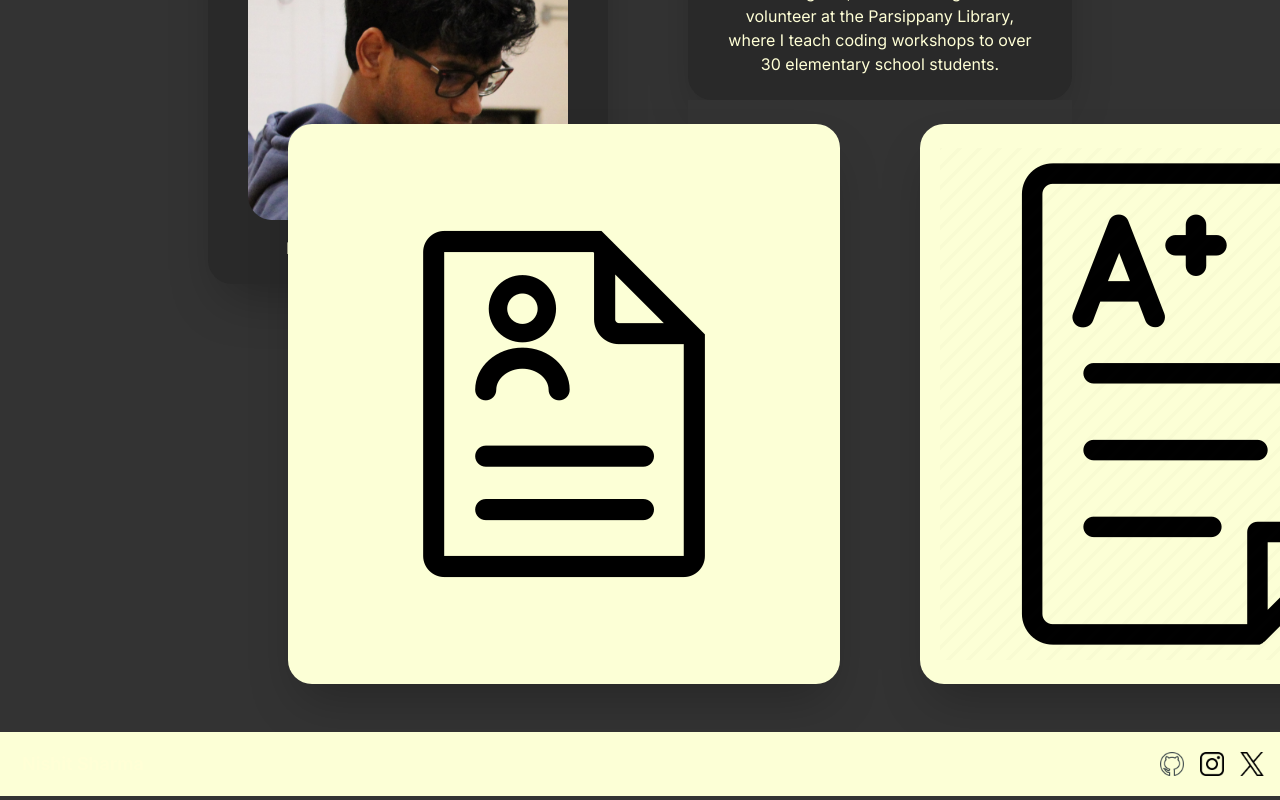
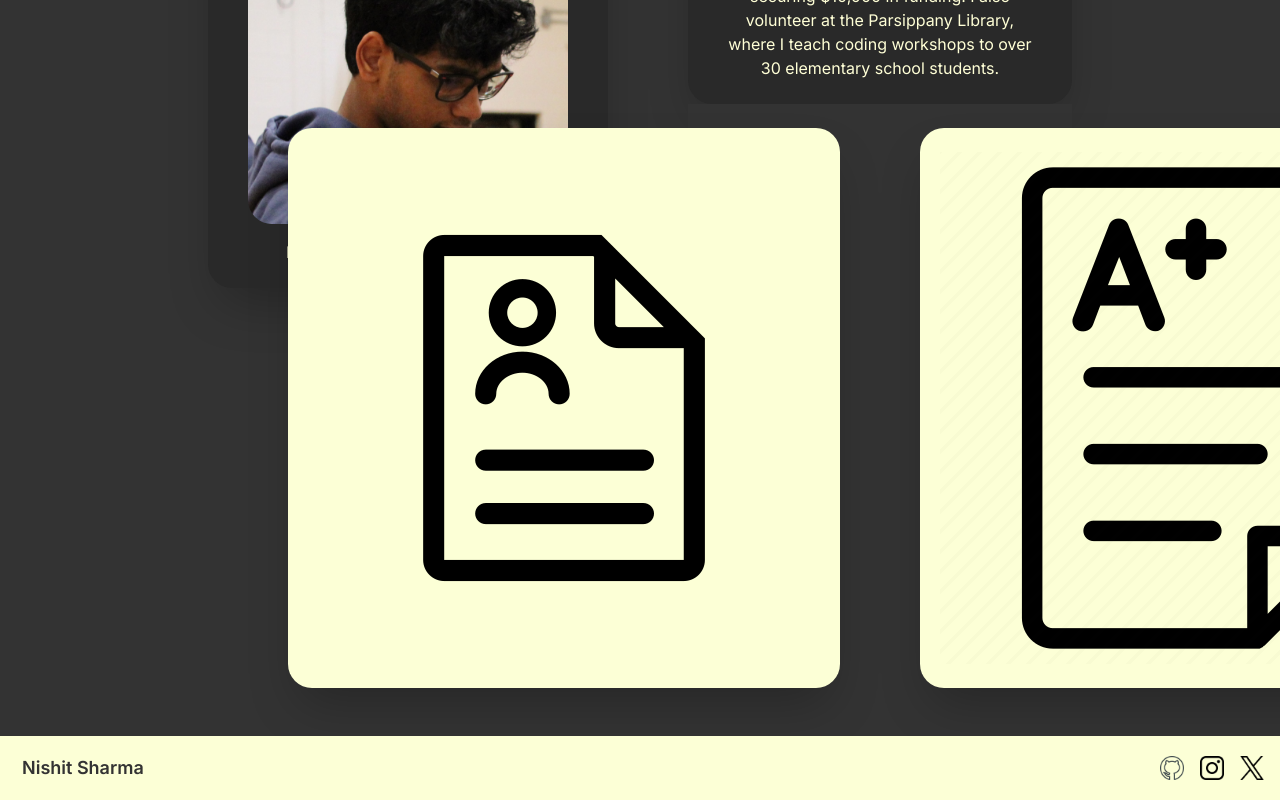
Before and after one commit to Nishit-Sharma/portfolio, a Next.js app: page / in a window 1280 px wide. Shown: the part 636-1436 px from the top of the page. Built offline with nearby package versions, Linux system fonts and the light colour scheme.

Commit message:
Fixed the header

```diff
--- a/src/app/layout.js
+++ b/src/app/layout.js
@@ -12,6 +12,12 @@ const inter = Inter({ subsets: ["latin"] });
 export const metadata = {
   title: "Nishit Sharma's Portfolio",
   description: "Nishit Sharma's Portfolio",
+};
+
+const styles = {
+  header: {
+    backgroundColor: "#333333",
+  },
 };
 
 export function Header() {
@@ -50,9 +56,9 @@ export function Header() {
 export function Footer() {
   return (
     <footer className="relative top-0 left-0 right-0 z-10 shadow-md bg-white-500">
-      <div className="container flex items-center justify-between h-16 px-4 mx-auto text-jet-default">
+      <div className="container flex items-center justify-between h-16 px-4 mx-auto text-black-500">
         <Link href="/">
-          <h1 className="text-lg font-semibold px-1.5">Nishit Sharma</h1>
+          <h1 className="text-lg font-semibold px-1.5 text-black-500">Nishit Sharma</h1>
         </Link>
         <nav className="flex space-x-4">
           <Link href={"https://github.com/Nishit-Sharma"}>
--- a/src/app/page.js
+++ b/src/app/page.js
@@ -75,7 +75,7 @@ export default function Home() {
   }
 
   return (
-    <main>
+    <main className="pt-1">
       <div className="container flex flex-row items-center content-center justify-center px-4 py-6 mx-auto bg-black-500">
         <div className="container w-auto px-10 py-6 mx-10 text-center duration-500 shadow-2xl rounded-3xl bg-black-600 hover:scale-105">
           <div className="mx-auto overflow-hidden rounded-3xl w-80 h-80">
```
